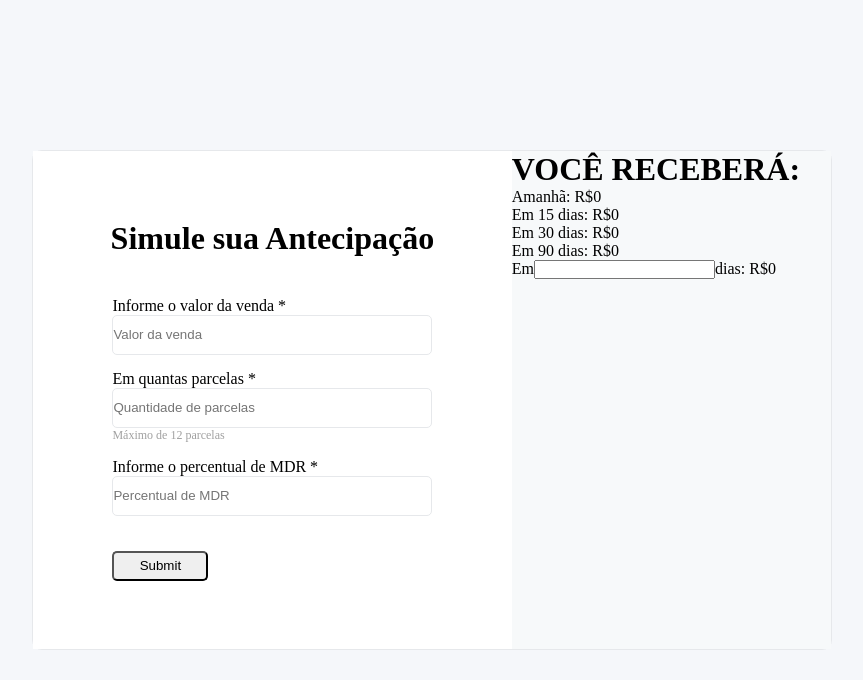
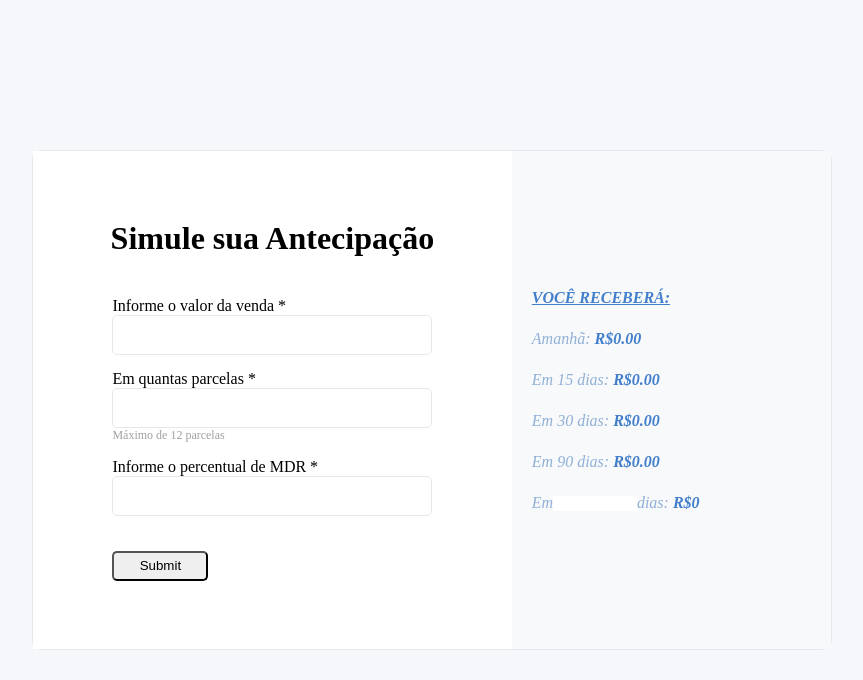
Before and after one commit to fernando-izar/150-calculadora-antecipacao, a React (Create React App) app: page / in a window 1280 px wide. Shown: the top 680 px of the page, without its empty margins (208-1071 px from the left). Built offline with nearby package versions, Linux system fonts and the light colour scheme.

Commit message:
feat: ResponseValues styles ok

```diff
--- a/src/components/Form/index.tsx
+++ b/src/components/Form/index.tsx
@@ -18,18 +18,18 @@ export const Form = () => {
       <form onSubmit={handleSubmit(onSubmitRequest)}>
         <div>
           <p className="input-label">Informe o valor da venda *</p>
-          <input className="input" placeholder="Valor da venda" type="number" {...register("amount")} />
+          <input className="input" type="number" {...register("amount")} />
           <p className="errors"> {errors.amount?.message ? "deve ser um número maior ou igual a 1000" : false}</p>
         </div>
         <div>
           <p className="input-label">Em quantas parcelas *</p>
-          <input className="input" placeholder="Quantidade de parcelas"  type="number" {...register("installments")} />
+          <input className="input" type="number" {...register("installments")} />
           <p className="max-installments">Máximo de 12 parcelas</p>
           <p className="errors"> {errors.installments?.message ? "deve ser um número entre 1 e 12" : false}</p>
         </div>
         <div>
           <p className="input-label">Informe o percentual de MDR *</p>
-          <input className="input" placeholder="Percentual de MDR" type="number" {...register("mdr")} />
+          <input className="input" type="number" {...register("mdr")} />
           <p className="errors"> {errors.mdr?.message ? "deve ser um número entre 1 e 100" : false}</p>
         </div>
         <button className="form-button">Submit</button>
--- a/src/components/ResponseValues/index.tsx
+++ b/src/components/ResponseValues/index.tsx
@@ -38,16 +38,16 @@ export const ResponseValues = () => {
 
   return (
     <Container>
-      <h1>VOCÊ RECEBERÁ:</h1>
-      <p>Amanhã: R${defaultResponse["1"]}</p>
-      <p>Em 15 dias: R${defaultResponse["15"]}</p>
-      <p>Em 30 dias: R${defaultResponse["30"]}</p>
-      <p>Em 90 dias: R${defaultResponse["90"]}</p>
+      <p className="title"><b>VOCÊ RECEBERÁ:</b></p>
+      <p className="values">Amanhã: <b>R${defaultResponse["1"].toFixed(2)}</b></p>
+      <p className="values">Em 15 dias: <b>R${defaultResponse["15"].toFixed(2)}</b></p>
+      <p className="values">Em 30 dias: <b>R${defaultResponse["30"].toFixed(2)}</b></p>
+      <p className="values">Em 90 dias: <b>R${defaultResponse["90"].toFixed(2)}</b></p>
 
-      <p>
+      <p className="values">
         Em
-        <input onChange={onChangeCustomRequest} type="number" />
-        dias: R${customResponse}
+        <input className="customInput" onChange={onChangeCustomRequest} type="number" />
+        dias: <b>R${customRequest > 0 ? customResponse.toFixed(2) : 0}</b>
       </p>
 
 
--- a/src/components/ResponseValues/style.ts
+++ b/src/components/ResponseValues/style.ts
@@ -4,6 +4,30 @@ export const Container = styled.div`
 
     display: flex;
     flex-direction: column;
+    justify-content: center;
+    gap: 23px;
+
+    padding: 0 20px;
     width: 40%;
     background-color: #f7f9fa;
+
+    .title {
+        font-style: italic;
+        text-decoration: underline;
+        color: #417ecb;
+        font-weight: bold;
+    }
+
+    .values {
+        font-style: italic;
+        color: #91b0d7;
+        b {
+            color: #417ecb;
+        }
+        .customInput {
+            border: none;
+            width: 30%;
+            text-align: center;
+        }
+    }
 `
```
